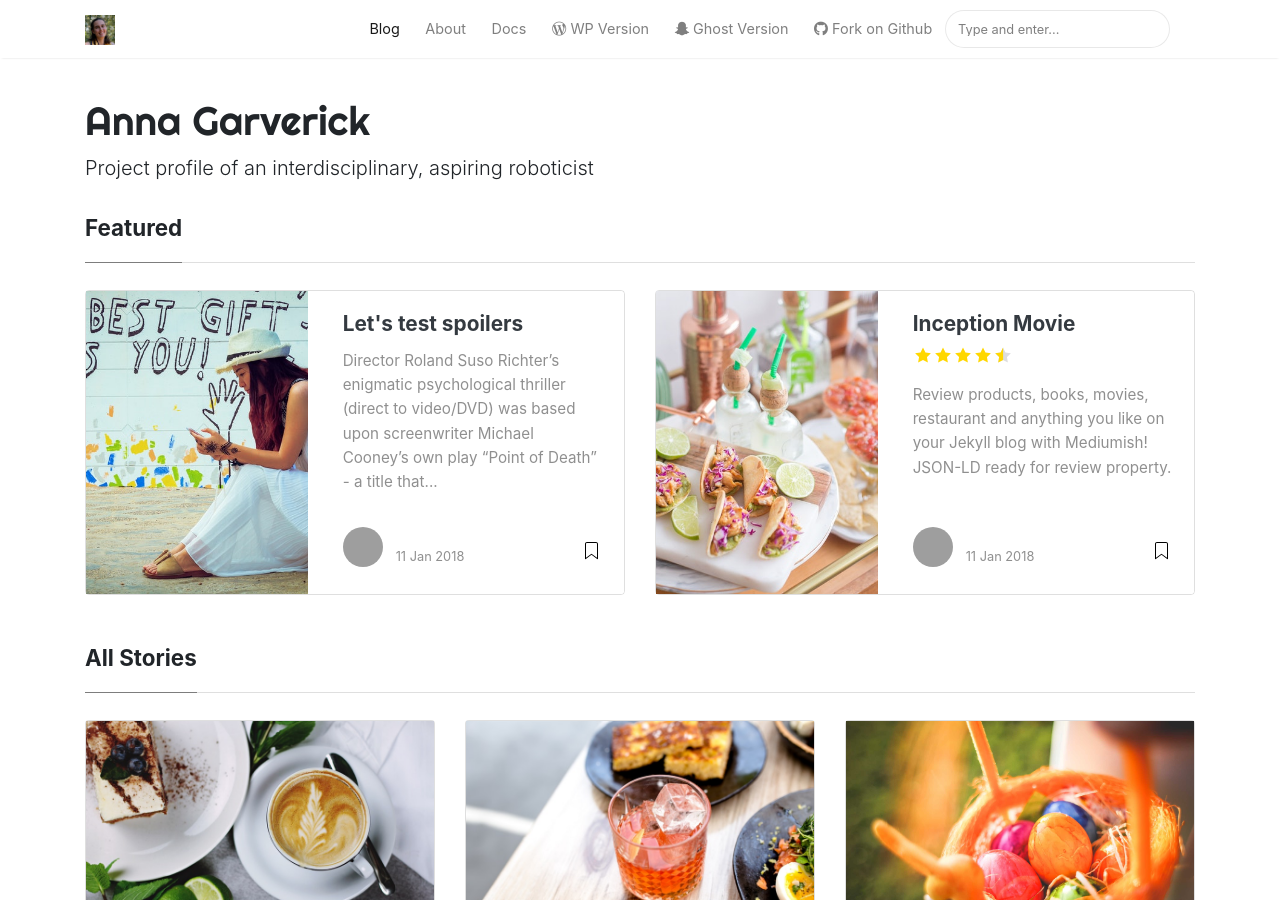
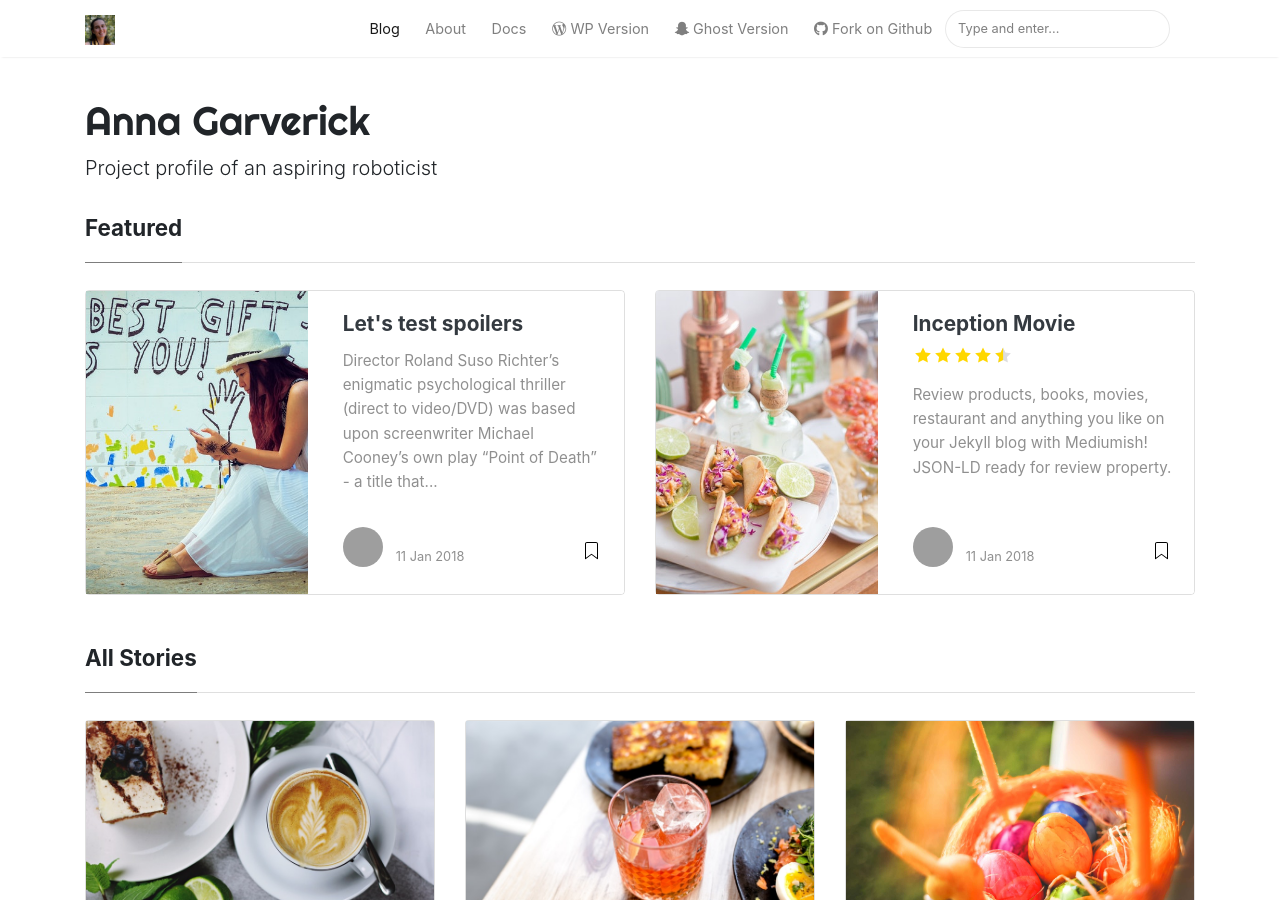
Before and after one commit to roy2909/roy2909.github.io, a Jekyll site: the page built from index.html, in a window 1280 px wide and 900 px high. Built offline with Jekyll 4.4.1, drawn with Linux system fonts in a browser that asks for light colours; nearby versions of some CDN libraries; the list of posts is cut into pages by our own code; grey boxes are pictures that could not be loaded.

Commit message:
Updating basic info

```diff
--- a/_config.yml
+++ b/_config.yml
@@ -4,7 +4,7 @@ title: "Project Portfolio"
 description: "Project portfolio of an aspiring roboticist."
 logo: 'assets/images/logo.png'
 title: "Anna Garverick"
-description: "Project profile of an interdisciplinary, aspiring roboticist"
+description: "Project profile of an aspiring roboticist"
 logo: 'assets/images/headshot.jpeg'
 favicon: 'assets/images/headshot.jpeg'
 url: algarv.github.io
```
